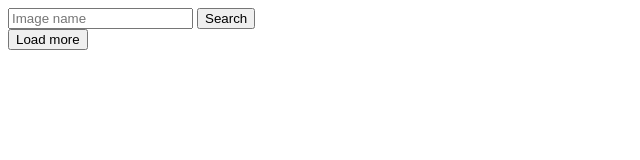
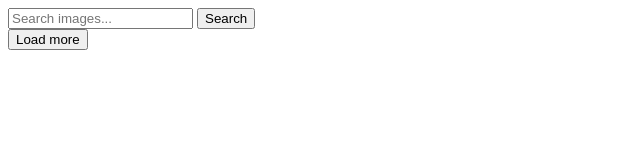
Before and after one commit to Dimzie/goit-js-hw-11, a plain HTML site: page index.html in a window 1280 px wide. Shown: the full height of the page, 0-640 px from the left. Drawn offline with Linux system fonts and the light colour scheme.

Commit message:
Deploying to gh-pages from @ Dimzie/goit-js-hw-11@01ba392d3ac836a7e4957e043d28dec4d805ecc9 🚀

```diff
--- a/index.html
+++ b/index.html
@@ -1 +1 @@
-<!DOCTYPE html><html lang="en"><head><link rel="stylesheet" href="/goit-js-hw-11/index.0be2cebb.css"><meta charset="utf-8"><meta http-equiv="X-UA-Compatible" content="IE=edge"><meta name="viewport" content="width=device-width, initial-scale=1.0"><title>Homework 11</title></head><body> <header class="header"> <form class="search-form" id="search-form"> <input type="text" name="searchQuery" autocomplete="off" placeholder="Image name"> <button class="btn form-btn" type="submit">Search</button> </form> </header> <main class="main"> <div class="gallery"></div> <button type="button" class="btn is-hidden load-more">Load more</button> <div id="pagination" class="tui-pagination"></div> </main> <script src="/goit-js-hw-11/index.c2e858e1.js" type="module"></script><script src="/goit-js-hw-11/index.e6415570.js" nomodule="" defer></script> </body></html><a href=""></a>
+<!DOCTYPE html><html lang="en"><head><link rel="stylesheet" href="/goit-js-hw-11/index.0be2cebb.css"><meta charset="utf-8"><meta http-equiv="X-UA-Compatible" content="IE=edge"><meta name="viewport" content="width=device-width, initial-scale=1.0"><title>Homework 11</title></head><body> <header class="header"> <form class="search-form" id="search-form"> <input type="text" name="searchQuery" autocomplete="off" placeholder="Search images..."> <button class="btn form-btn" type="submit">Search</button> </form> </header> <main class="main"> <div class="gallery"></div> <button type="button" class="btn is-hidden load-more">Load more</button> <div id="pagination" class="tui-pagination"></div> </main> <script src="/goit-js-hw-11/index.c2e858e1.js" type="module"></script><script src="/goit-js-hw-11/index.e6415570.js" nomodule="" defer></script> </body></html><a href=""></a>
```
